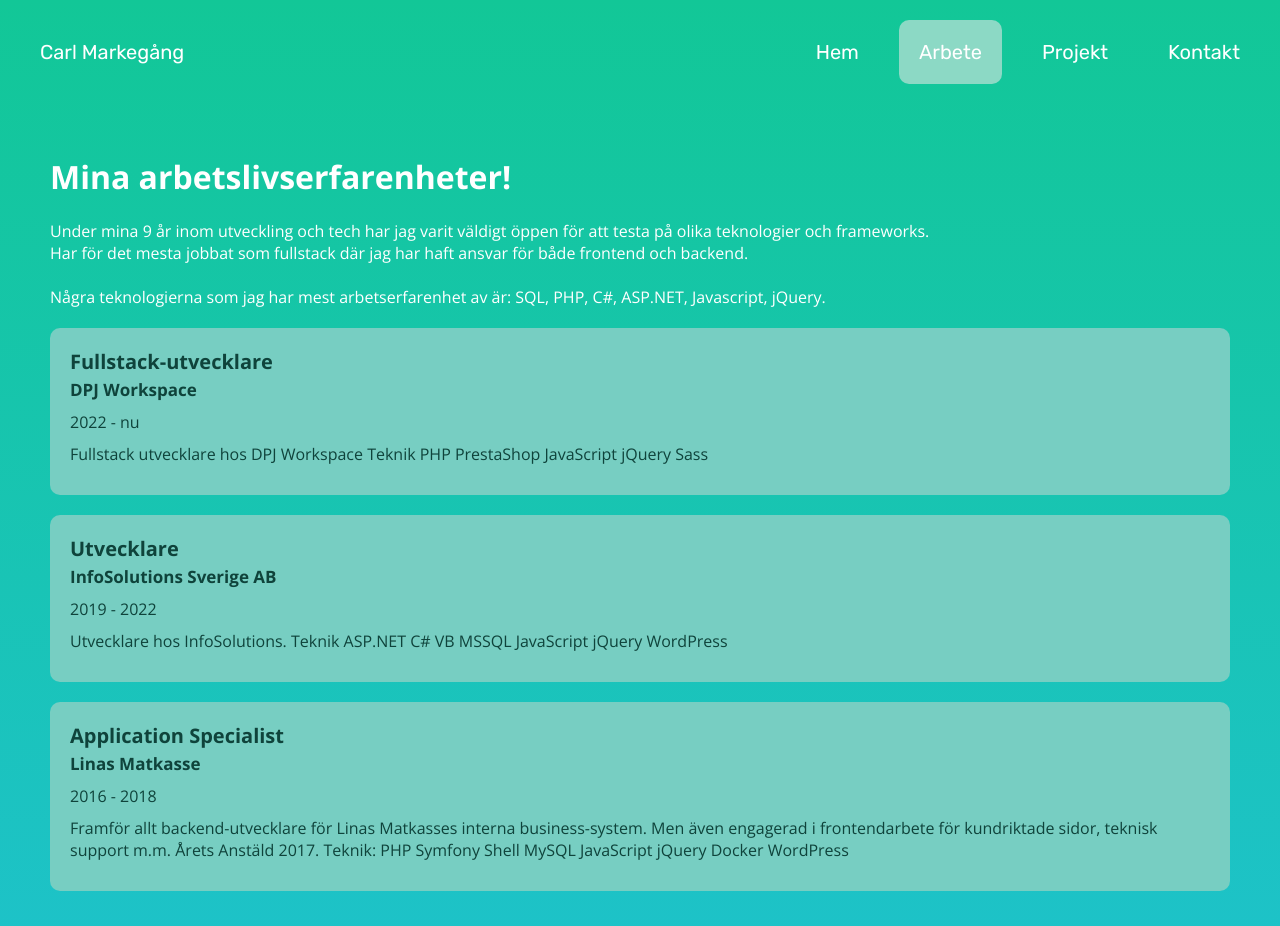
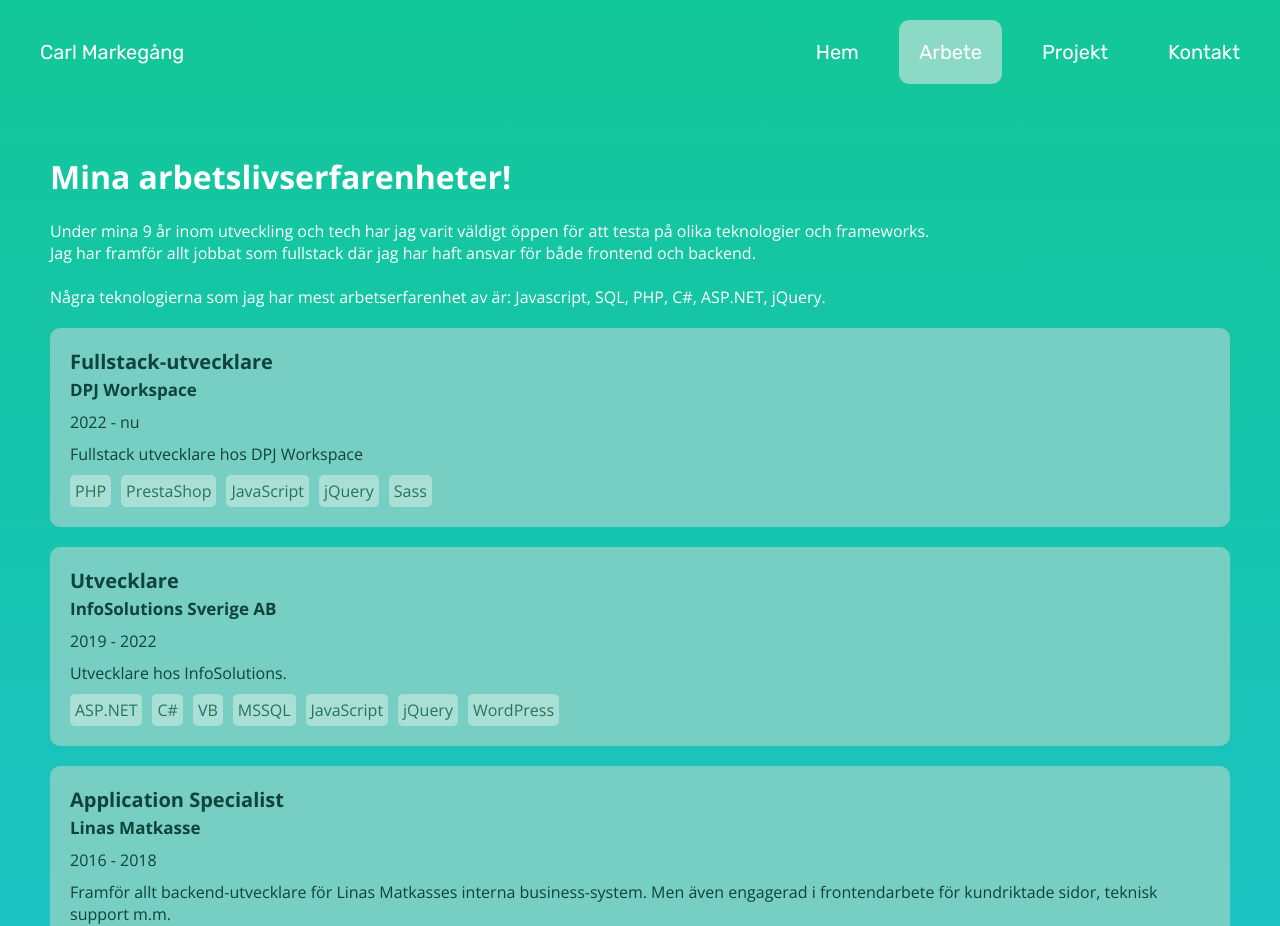
Before and after one commit to carlmarkegang/portfolio-v2, a Next.js app in the folder portfolio/: page /work in a window 1280 px wide. Shown: the top 926 px of the page. Built offline with nearby package versions, Linux system fonts and the light colour scheme.

Commit message:
portfolio

```diff
--- a/portfolio/src/app/components/projectblock.tsx
+++ b/portfolio/src/app/components/projectblock.tsx
@@ -9,17 +9,32 @@ interface ProjectBlockProps {
   description: string;
   link: string;
   image: string;
+  tags?: string[];
 }
 
-export default function ProjectBlock({ title, name, years, description, link, image }: ProjectBlockProps) {
+export default function ProjectBlock({ title, name, years, description, link, image, tags = [] }: ProjectBlockProps) {
+
+  const formatDescription = (description: string) => {
+    return description.split("<br>").map((line, index) => (
+      <div key={index}>
+        {line}
+        {index !== description.split("\n").length - 1}
+      </div>
+    ));
+  };
 
   return (
     <div className="projectblock">
       <div className="title">{title}</div>
       <div className="name">{name}</div>
       <div className="years">{years}</div>
-      <div className="description">{description}</div>
+      <div className="description">{formatDescription(description)}</div>
       <div className="link"><a href={link}>{link}</a></div>
+      <div className="tags">
+        {tags.length > 0 && tags.map((tag, index) => (
+          <div key={index} className="tag">{tag}</div>
+        ))}
+      </div>
     </div>
   );
 }
--- a/portfolio/src/app/globals.css
+++ b/portfolio/src/app/globals.css
@@ -98,6 +98,18 @@ nav {
   margin-top: 10px;
 }
 
+.projectblock .tags {
+  display: flex;
+  gap: 10px;
+}
+
+.projectblock .tag {
+  background-color: #aadfd6;
+  padding: 5px;
+  border-radius: 5px;
+  color: #257360;
+}
+
 .projectblock a {
   color: #000000;
 }
--- a/portfolio/src/app/work/page.tsx
+++ b/portfolio/src/app/work/page.tsx
@@ -8,20 +8,41 @@ export default function Work() {
     <div>
       <h1>Mina arbetslivserfarenheter!</h1>
       <div className="subtitle">
-      Under mina 9 år inom utveckling och tech har jag varit väldigt öppen för att testa på olika teknologier och frameworks.<br />
-      Har för det mesta jobbat som fullstack där jag har haft ansvar för både frontend och backend.<br/><br />
+        Under mina 9 år inom utveckling och tech har jag varit väldigt öppen för att testa på olika teknologier och frameworks.<br />
+        Jag har framför allt jobbat som fullstack där jag har haft ansvar för både frontend och backend.<br /><br />
 
-      Några teknologierna som jag har mest arbetserfarenhet av är: SQL, PHP, C#, ASP.NET, Javascript, jQuery.
+        Några teknologierna som jag har mest arbetserfarenhet av är: Javascript, SQL, PHP, C#, ASP.NET, jQuery.
 
 
       </div>
 
       <div className="projects">
-      <ProjectBlock title="Fullstack-utvecklare" name="DPJ Workspace" years="2022 - nu"
-      description="Fullstack utvecklare hos DPJ Workspace Teknik PHP PrestaShop JavaScript jQuery Sass"
-      link="" image=""/>
-      <ProjectBlock title="Utvecklare" name="InfoSolutions Sverige AB" years="2019 - 2022" description="Utvecklare hos InfoSolutions. Teknik ASP.NET C# VB MSSQL JavaScript jQuery WordPress" link="" image=""/>
-      <ProjectBlock title="Application Specialist" name="Linas Matkasse" years="2016 - 2018" description="Framför allt backend-utvecklare för Linas Matkasses interna business-system. Men även engagerad i frontendarbete för kundriktade sidor, teknisk support m.m. Årets Anstäld 2017. Teknik: PHP Symfony Shell MySQL JavaScript jQuery Docker WordPress" link="" image=""/>
+        <ProjectBlock
+          title="Fullstack-utvecklare"
+          name="DPJ Workspace"
+          years="2022 - nu"
+          link=""
+          image=""
+          tags={["PHP", "PrestaShop", "JavaScript", "jQuery", "Sass"]}
+          description="Fullstack utvecklare hos DPJ Workspace" />
+
+        <ProjectBlock
+          title="Utvecklare"
+          name="InfoSolutions Sverige AB"
+          years="2019 - 2022"
+          link=""
+          image=""
+          tags={["ASP.NET", "C#", "VB", "MSSQL", "JavaScript", "jQuery", "WordPress"]}
+          description="Utvecklare hos InfoSolutions." />
+
+        <ProjectBlock
+          title="Application Specialist"
+          name="Linas Matkasse"
+          years="2016 - 2018"
+          link=""
+          image=""
+          tags={["PHP", "Symfony", "Shell", "MySQL", "JavaScript", "jQuery", "WordPress", "Docker", "WordPress"]}
+          description="Framför allt backend-utvecklare för Linas Matkasses interna business-system. Men även engagerad i frontendarbete för kundriktade sidor, teknisk support m.m. <br> Årets Anstäld 2017." />
       </div>
 
       <div className="bottomnav">
```
Also changed, not shown: portfolio/src/app/projects/page.tsx (+25 -6 lines).
